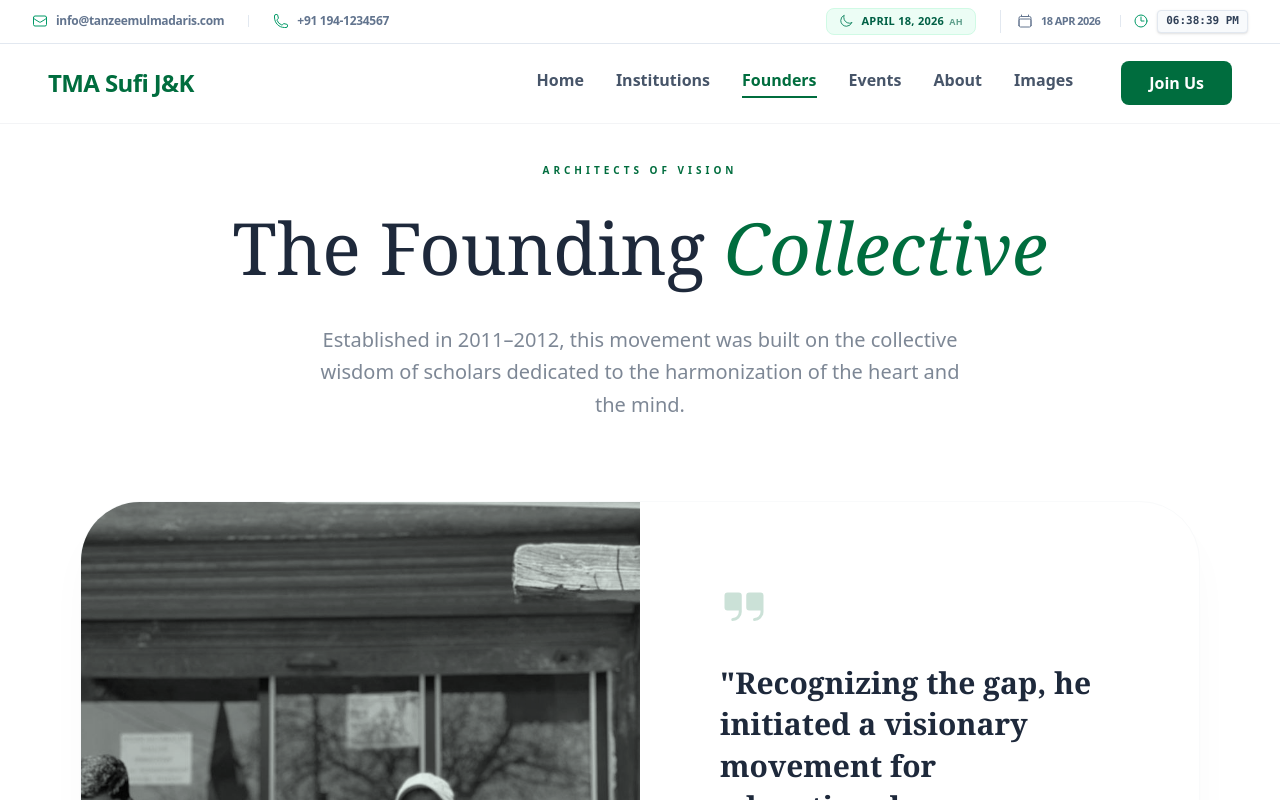
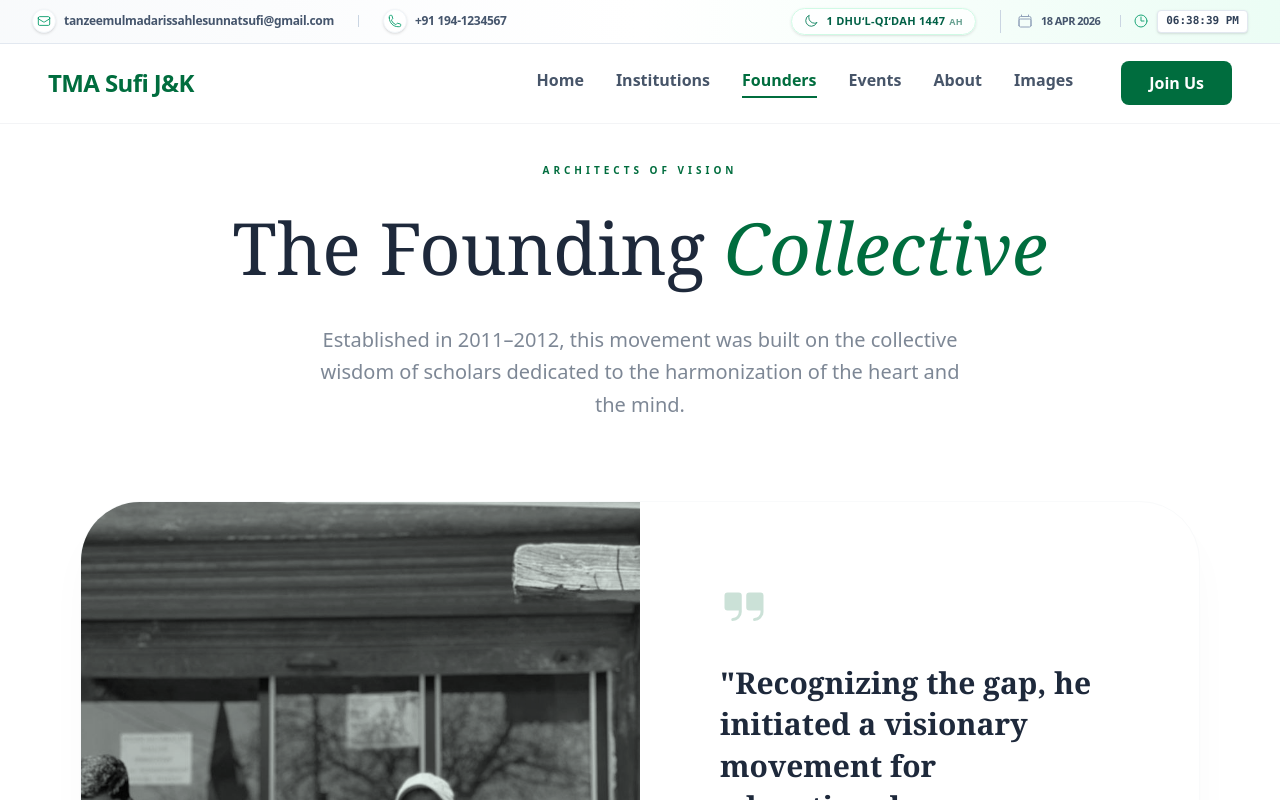
Before and after one commit to mudabirkowsar/tmassjk, a Next.js app: page /founders in a window 1280 px wide. Shown: the top 800 px of the page. Built offline with nearby package versions, Linux system fonts and the light colour scheme.

Commit message:
updated some changes in this all

```diff
--- a/app/(user)/components/Footer.jsx
+++ b/app/(user)/components/Footer.jsx
@@ -35,13 +35,13 @@ function Footer() {
                             with modern academic sciences across Jammu & Kashmir since 2011.
                         </p>
                         <div className="flex gap-4">
-                            <Link href="#" className="p-2.5 bg-white/10 rounded-full hover:bg-white/20 transition-colors">
+                            <Link href="https://www.facebook.com/share/1BJUNHGJrf/?mibextid=wwXIfr" className="p-2.5 bg-white/10 rounded-full hover:bg-white/20 transition-colors">
                                 <FaFacebookF size={18} />
                             </Link>
-                            <Link href="#" className="p-2.5 bg-white/10 rounded-full hover:bg-white/20 transition-colors">
+                            <Link href="https://www.facebook.com/share/1BJUNHGJrf/?mibextid=wwXIfr" className="p-2.5 bg-white/10 rounded-full hover:bg-white/20 transition-colors">
                                 <FaTwitter size={18} />
                             </Link>
-                            <Link href="#" className="p-2.5 bg-white/10 rounded-full hover:bg-white/20 transition-colors">
+                            <Link href="https://www.instagram.com/tanzeem.ul.madaris.sufii.jk?igsh=MXBheWs0M2lscjh1ag==" className="p-2.5 bg-white/10 rounded-full hover:bg-white/20 transition-colors">
                                 <FaInstagram size={18} />
                             </Link>
                             <Link href="#" className="p-2.5 bg-white/10 rounded-full hover:bg-white/20 transition-colors">
@@ -99,7 +99,7 @@ function Footer() {
                             </div>
                             <div className="flex items-center gap-4 text-white/70">
                                 <HiEnvelope size={20} className="text-brand-accent shrink-0" />
-                                <p className="text-sm">info@ahlesunnatjk.org</p>
+                                <p className="text-sm">tanzeemulmadarissahlesunnatsufi@gmail.com</p>
                             </div>
                         </div>
                     </div>
--- a/app/(user)/components/TopNavbar.jsx
+++ b/app/(user)/components/TopNavbar.jsx
@@ -6,110 +6,129 @@ import {
     HiOutlinePhone,
     HiOutlineClock,
     HiOutlineCalendar,
-    HiOutlineMoon // Added for Hijri representation
+    HiOutlineMoon
 } from "react-icons/hi2";
 
 function TopNavbar() {
     const [dateTime, setDateTime] = useState(new Date());
     const [mounted, setMounted] = useState(false);
+    const [hijri, setHijri] = useState({
+        day: '',
+        month: '',
+        year: ''
+    });
 
-    // Update time every second
     useEffect(() => {
         setMounted(true);
+
         const timer = setInterval(() => {
-            setDateTime(new Date());
+            const now = new Date();
+            setDateTime(now);
+
+            // Extract Hijri parts cleanly
+            const parts = new Intl.DateTimeFormat('en-u-ca-islamic', {
+                day: 'numeric',
+                month: 'long',
+                year: 'numeric'
+            }).formatToParts(now);
+
+            const hijriObj = {
+                day: parts.find(p => p.type === 'day')?.value,
+                month: parts.find(p => p.type === 'month')?.value,
+                year: parts.find(p => p.type === 'year')?.value
+            };
+
+            setHijri(hijriObj);
+
         }, 1000);
+
         return () => clearInterval(timer);
     }, []);
 
-    // Formatter for Gregorian Date
     const gregorianDate = dateTime.toLocaleDateString('en-GB', {
         day: 'numeric',
         month: 'short',
         year: 'numeric'
     });
 
-    // Formatter for Live Time
     const timeString = dateTime.toLocaleTimeString([], {
         hour: '2-digit',
         minute: '2-digit',
         second: '2-digit'
     });
 
-    // Formatter for Islamic (Hijri) Date
-    // Using 'i-long' for month names like "Ramadan" or "Rabi' al-awwal"
-    const islamicDate = new Intl.DateTimeFormat('en-u-ca-islamic-uma-nu-latn', {
-        day: 'numeric',
-        month: 'long',
-        year: 'numeric'
-    }).format(dateTime);
-
-    // Prevent hydration mismatch in Next.js
-    if (!mounted) return (
-        <div className="h-12 bg-white border-b border-slate-100 w-full animate-pulse"></div>
-    );
+    if (!mounted) {
+        return (
+            <div className="h-12 bg-gradient-to-r from-slate-50 via-white to-emerald-50 border-b border-slate-200 w-full animate-pulse"></div>
+        );
+    }
 
     return (
-        <div className="w-full bg-white border-b border-slate-200 py-2 px-4 md:px-8 sticky top-0 z-50">
+        <div className="w-full bg-gradient-to-r from-slate-50 via-white to-emerald-50 border-b border-slate-200 py-2 px-4 md:px-8 sticky top-0 z-50 shadow-sm">
             <div className="max-w-7xl mx-auto flex flex-col lg:flex-row justify-between items-center gap-3">
 
-                {/* --- LEFT SIDE: CONTACT INFO --- */}
+                {/* LEFT SIDE */}
                 <div className="flex items-center gap-4 md:gap-6">
                     <a
-                        href="mailto:info@tanzeemulmadaris.com"
-                        className="flex items-center gap-2 text-slate-500 hover:text-emerald-700 transition-colors group"
+                        href="mailto:tanzeemulmadarissahlesunnatsufi@gmail.com"
+                        className="flex items-center gap-2 text-slate-600 hover:text-emerald-700 transition-colors group"
                     >
-                        <HiOutlineEnvelope size={16} className="text-emerald-600" />
-                        <span className="text-[11px] md:text-xs font-semibold tracking-tight">
-                            info@tanzeemulmadaris.com
+                        <div className="p-1 bg-white rounded-full shadow-sm border border-slate-100 group-hover:border-emerald-200">
+                            <HiOutlineEnvelope size={14} className="text-emerald-600" />
+                        </div>
+                        <span className="text-[11px] md:text-xs font-bold tracking-tight">
+                            tanzeemulmadarissahlesunnatsufi@gmail.com
                         </span>
                     </a>
 
-                    <div className="h-3 w-px bg-slate-200 hidden sm:block"></div>
+                    <div className="h-3 w-px bg-slate-300 hidden sm:block"></div>
 
                     <a
                         href="tel:+911941234567"
-                        className="flex items-center gap-2 text-slate-500 hover:text-emerald-700 transition-colors group"
+                        className="flex items-center gap-2 text-slate-600 hover:text-emerald-700 transition-colors group"
                     >
-                        <HiOutlinePhone size={16} className="text-emerald-600" />
-                        <span className="text-[11px] md:text-xs font-semibold tracking-tight">
+                        <div className="p-1 bg-white rounded-full shadow-sm border border-slate-100 group-hover:border-emerald-200">
+                            <HiOutlinePhone size={14} className="text-emerald-600" />
+                        </div>
+                        <span className="text-[11px] md:text-xs font-bold tracking-tight">
                             +91 194-1234567
                         </span>
                     </a>
                 </div>
 
-                {/* --- RIGHT SIDE: HIJRI, GREGORIAN & TIME --- */}
+                {/* RIGHT SIDE */}
                 <div className="flex flex-wrap items-center justify-center gap-3 md:gap-6">
 
-                    {/* Islamic (Hijri) Date Badge */}
-                    <div className="flex items-center gap-2 bg-emerald-50 border border-emerald-100 px-3 py-1 rounded-lg">
+                    {/* Hijri Date */}
+                    <div className="flex items-center gap-2 bg-white/80 backdrop-blur-sm border border-emerald-100 px-3 py-1 rounded-full shadow-sm">
                         <HiOutlineMoon size={14} className="text-emerald-700" />
                         <span className="text-[10px] md:text-[11px] font-bold text-emerald-800 uppercase tracking-wide">
-                            {islamicDate} <span className="opacity-60 ml-0.5 text-[9px]">AH</span>
+                            {hijri.day} {hijri.month} {hijri.year}
+                            <span className="opacity-60 ml-1 text-[9px]">AH</span>
                         </span>
                     </div>
 
-                    {/* Desktop/Tablet Date & Time Group */}
-                    <div className="flex items-center gap-4 border-l border-slate-200 pl-4">
+                    {/* Date + Time */}
+                    <div className="flex items-center gap-4 border-l border-slate-300 pl-4">
 
-                        {/* Gregorian Date */}
-                        <div className="hidden sm:flex items-center gap-2 text-slate-500">
-                            <HiOutlineCalendar size={16} />
+                        {/* Gregorian */}
+                        <div className="hidden sm:flex items-center gap-2 text-slate-600">
+                            <HiOutlineCalendar size={16} className="text-slate-400" />
                             <span className="text-[11px] font-bold uppercase tracking-tighter">
                                 {gregorianDate}
                             </span>
                         </div>
 
-                        {/* Live Digital Clock */}
+                        {/* Clock */}
                         <div className="flex items-center gap-2">
-                            <div className="hidden sm:block h-3 w-px bg-slate-200 mx-1"></div>
-                            <HiOutlineClock size={16} className="text-emerald-600" />
-                            <span className="text-[11px] font-mono font-black text-slate-700 bg-slate-50 px-2 py-0.5 rounded border border-slate-200 shadow-sm min-w-[80px] text-center">
+                            <div className="hidden sm:block h-3 w-px bg-slate-300 mx-1"></div>
+                            <HiOutlineClock size={16} className="text-emerald-600 animate-pulse" />
+                            <span className="text-[11px] font-mono font-black text-slate-700 bg-white px-2 py-0.5 rounded border border-slate-200 shadow-sm min-w-[84px] text-center">
                                 {timeString}
                             </span>
                         </div>
+
                     </div>
-
                 </div>
 
             </div>
--- a/app/(user)/homePageComponents/Founder.jsx
+++ b/app/(user)/homePageComponents/Founder.jsx
@@ -46,7 +46,7 @@ function Founder() {
                     {/* STATS ROW */}
                     <div className="flex flex-wrap items-center gap-8 md:gap-12 mb-12">
                         <div className="flex flex-col">
-                            <span className="text-3xl font-bold text-brand-primary">50+ Years</span>
+                            <span className="text-3xl font-bold text-brand-primary">35+ Years</span>
                             <span className="text-xs uppercase tracking-tighter font-bold text-brand-gray opacity-70">
                                 Academic Service
                             </span>
```
Also changed, not shown: app/(user)/events/components/SacredGatherings.jsx (+8 -3 lines), app/(user)/founders/page.js (+16 -23 lines), app/(user)/homePageComponents/OurMission.jsx (+16 -12 lines), 1 other file (tests, documents, lock files or other folders).
